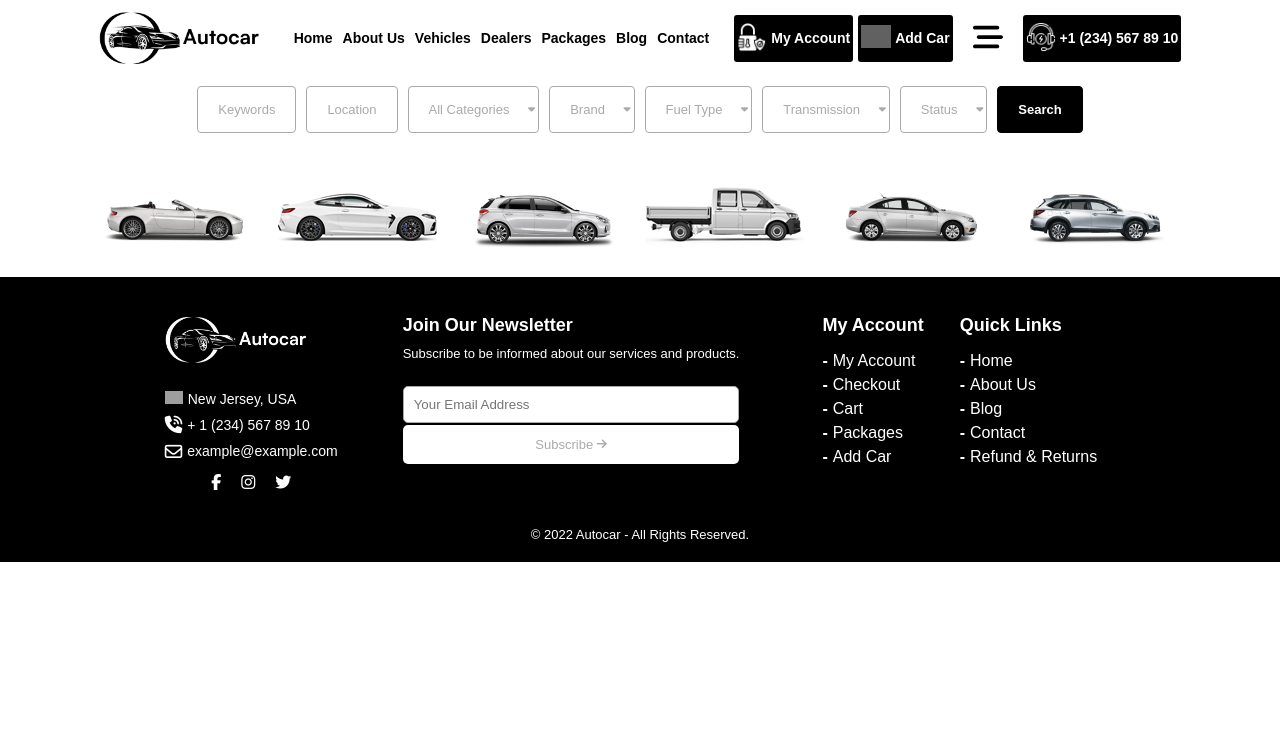
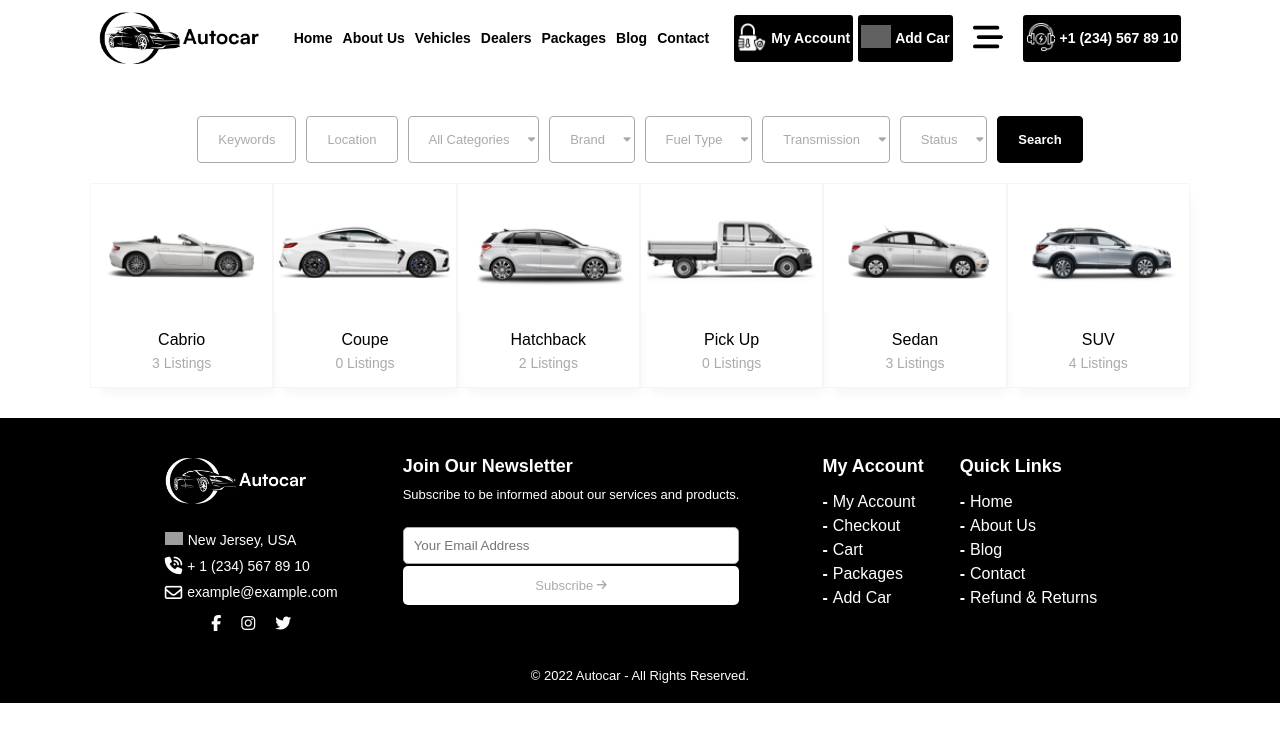
Before and after one commit to MatteoArt/proj-html-vuejs, a Vue app: page / in a window 1280 px wide. Shown: the top 742 px of the page. Built offline with nearby package versions, Linux system fonts and the light colour scheme; grey boxes are pictures that could not be loaded.

Commit message:
completato car container

```diff
--- a/src/components/CarList.vue
+++ b/src/components/CarList.vue
@@ -48,10 +48,15 @@ export default {
 
 <template>
     <div class="car-container">
-        <div class="item" v-for="car in cars"
-        >
-        <img :src="getImgPath(car.img)" :alt="car.name">
-    </div>
+        <div class="item" v-for="car in cars">
+            <div class="img-container">
+                <img :src="getImgPath(car.img)" :alt="car.name">
+            </div>
+            <div class="desc">
+                <div> {{ car.name }} </div>
+                <span> {{ car.desc }} </span>
+            </div>
+        </div>
 
     </div>
 </template>
@@ -59,11 +64,33 @@ export default {
 <style lang="scss" scoped>
 @use "../styles/partials/_variables.scss" as *;
 @use "../styles/partials/mixins.scss" as *;
+
 .car-container {
     @include d-flex;
 
     .item {
         flex-basis: calc(100% / 6);
+        border: 1px solid whitesmoke;
+        box-shadow: 6px 10px 10px -5px whitesmoke;
+    }
+
+    .img-container {
+
+        img {
+            width: 100%;
+        }
+    }
+    .desc {
+        text-align: center;
+        padding: 15px;
+
+        span {
+            font-size: 14px;
+            color: $color_gray;
+        }
+        div {
+            margin-bottom: 5px;
+        }
     }
 }
 </style>
--- a/src/components/TheMain.vue
+++ b/src/components/TheMain.vue
@@ -38,6 +38,9 @@ export default {
 @use "../styles/partials/_variables.scss" as *;
 @use "../styles/partials/mixins.scss" as *;
 
+section {
+    padding: 30px 0;
+}
 .container {
     max-width: 1100px;
     margin: 0 auto;
@@ -48,6 +51,7 @@ export default {
     padding: 15px 3px 15px 20px;
     font-size: small;
     border-radius: 4px;
+    cursor: pointer;
 
     span {
         margin-left: 15px;
```
Also changed, not shown: src/components/CardsWrapper.vue (added, +25 -0 lines).
